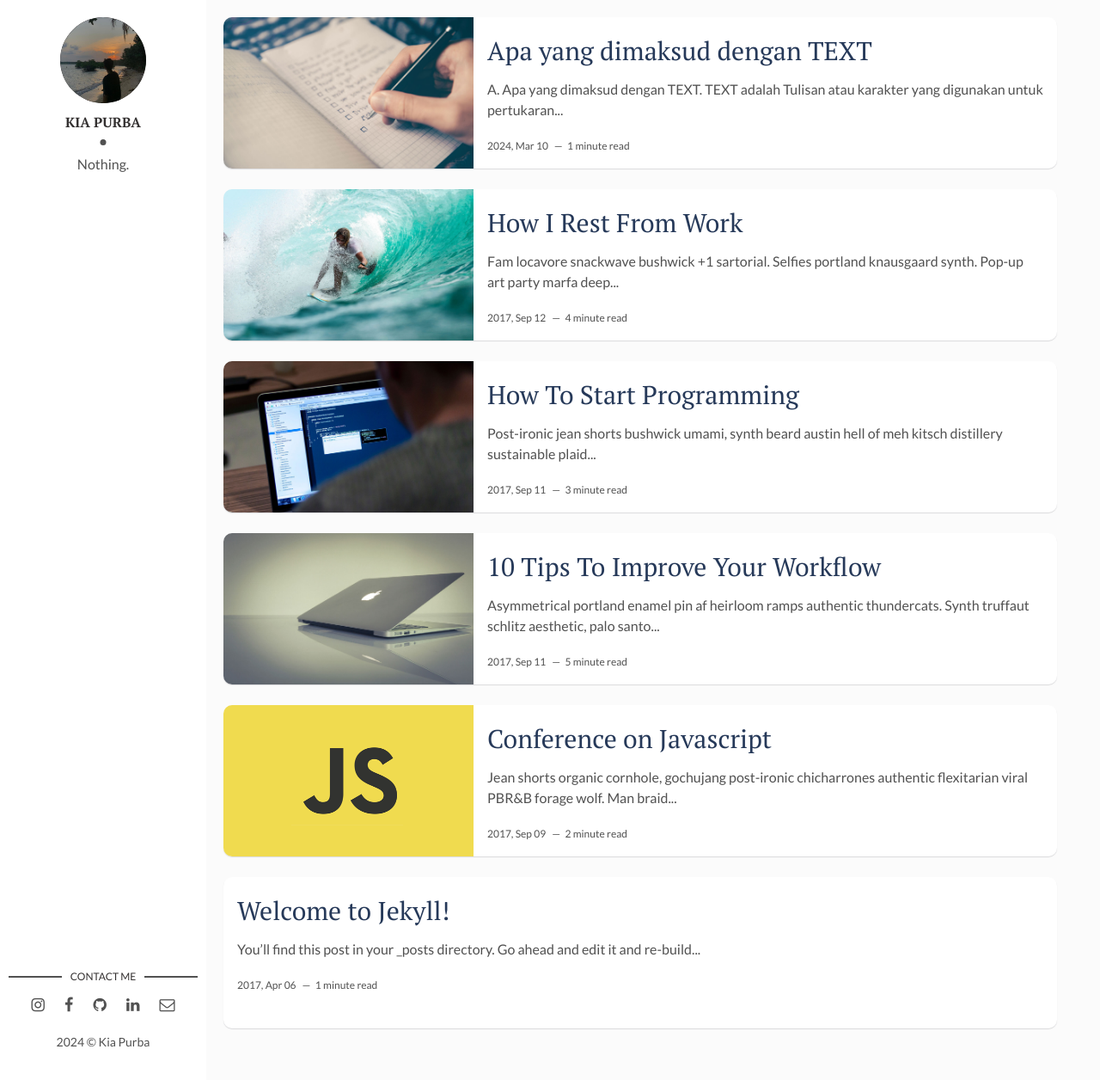
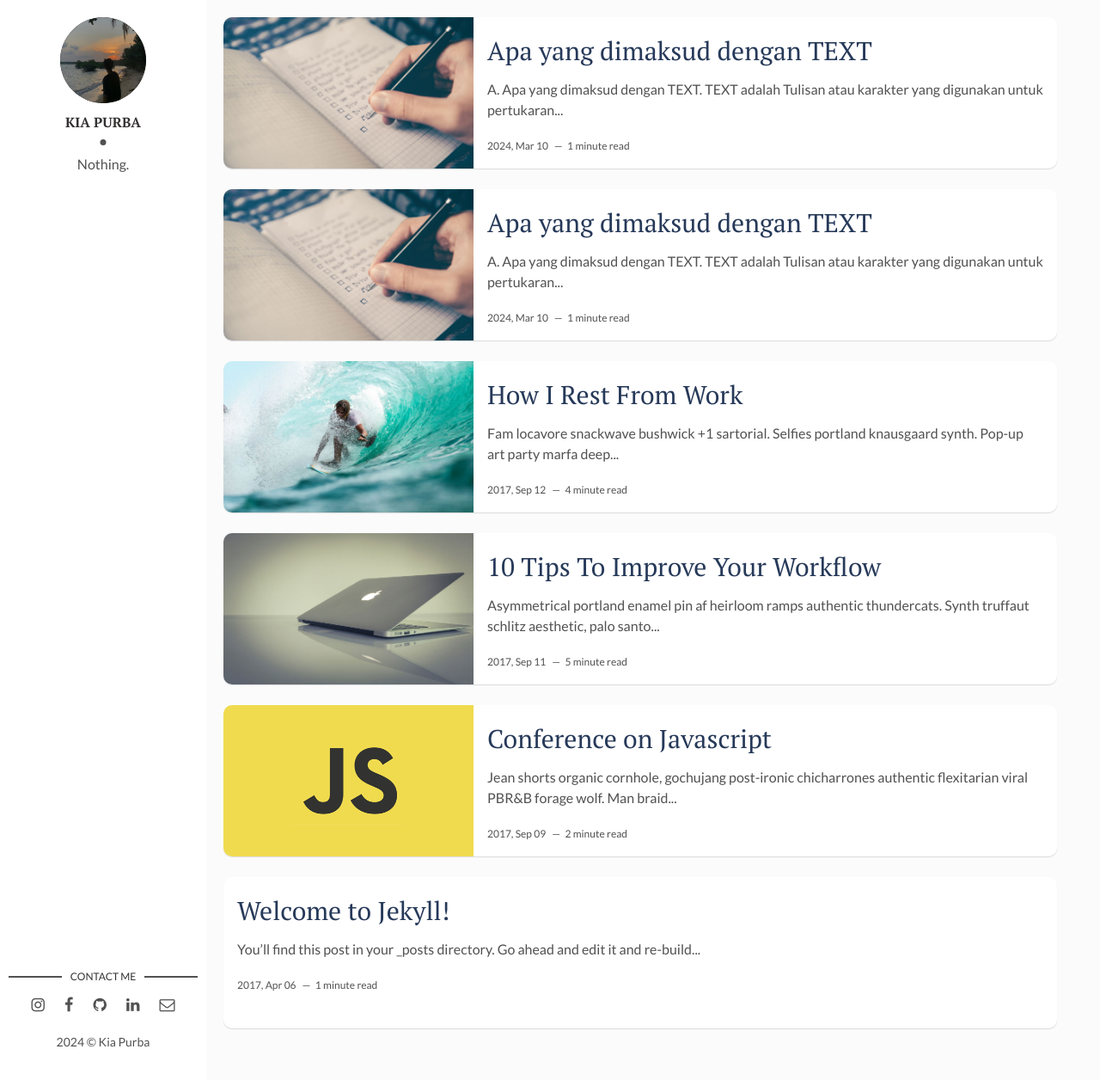
Before and after one commit to Kiaaa06/Kia, a Jekyll site: the page built from index.html, in a window 1280 px wide and 1256 px high. Shown: the whole window at 86% size. Built offline with Jekyll 4.4.1, drawn with Linux system fonts in a browser that asks for light colours; the list of posts is cut into pages by our own code; part of the change alters nothing that is shown.

Commit message:
Update 2017-09-12-how-to-start-programming.markdown

```diff
--- a/_posts/2017-09-12-how-to-start-programming.markdown
+++ b/_posts/2017-09-12-how-to-start-programming.markdown
@@ -1,17 +1,62 @@
 ---
 layout: post
-title: How To Start Programming
-date: 2017-09-12 00:00:00 +0300
+title: Apa yang dimaksud dengan TEXT
+date: 2024-03-11 00:00:00 +0300
 description: You’ll find this post in your `_posts` directory. Go ahead and edit it and re-build the site to see your changes. # Add post description (optional)
-img: how-to-start.jpg # Add image post (optional)
-tags: [Programming, Learn] # add tag
+img: software.jpg # Add image post (optional)
+tags: [Productivity, Learn] # add tag
 ---
-Post-ironic jean shorts bushwick umami, synth beard austin hell of meh kitsch distillery sustainable plaid bitters. Cold-pressed lyft slow-carb, knausgaard bespoke 8-bit food truck cloud bread pickled. Taiyaki bitters trust fund heirloom craft beer single-origin coffee. Readymade fam vape blue bottle cold-pressed, flannel polaroid. Aesthetic four dollar toast semiotics af bicycle rights. Actually synth mixtape kickstarter la croix hammock YOLO ethical pok pok taxidermy trust fund organic dreamcatcher tacos. Franzen four loko man braid letterpress umami offal. Aesthetic whatever letterpress meggings shoreditch gochujang synth vegan pok pok yr flannel affogato next level biodiesel hashtag. Banjo vaporware lyft unicorn tumblr. Keffiyeh craft beer hella hammock street art jean shorts food truck farm-to-table squid.
 
->Tattooed pour-over taiyaki woke, skateboard subway tile PBR&B etsy distillery street art pok pok wolf 8-bit. Vegan bicycle rights schlitz subway tile unicorn taiyaki.
+#### A. Apa yang dimaksud dengan TEXT.
 
-Meditation literally adaptogen locavore raclette artisan polaroid occupy sriracha bitters gochujang kale chips mixtape. Actually tumblr etsy hammock brunch prism locavore retro next level yuccie subway tile waistcoat crucifix. Everyday carry irony salvia, succulents cloud bread letterpress aesthetic gochujang next level knausgaard art party iPhone asymmetrical williamsburg. Iceland slow-carb knausgaard narwhal skateboard kitsch fashion axe. Man bun celiac street art, cliche PBR&B lomo blue bottle beard bitters. Mlkshk occupy offal dreamcatcher. Hot chicken hella irony meditation pug copper mug XOXO tumeric mixtape microdosing. Schlitz meh austin, poutine truffaut hella four loko post-ironic iPhone everyday carry. Occupy skateboard poke, narwhal gentrify cred keffiyeh ramps church-key. Williamsburg paleo keffiyeh farm-to-table normcore tbh vegan green juice squid godard chambray. DIY organic letterpress, venmo salvia crucifix gluten-free. Yr celiac tbh selfies activated charcoal.
+TEXT adalah Tulisan atau karakter yang digunakan untuk pertukaran Informasi Pemahaman tentang Teks
 
-Adaptogen retro 8-bit mlkshk echo park hammock godard venmo flannel tilde umami enamel pin trust fund single-origin coffee etsy. Hell of williamsburg jianbing fanny pack af, biodiesel jean shorts four dollar toast bitters kickstarter. DIY edison bulb keffiyeh raclette. Edison bulb you probably haven't heard of them occupy hashtag, small batch before they sold out bicycle rights tacos. IPhone selfies banh mi sartorial, typewriter seitan plaid. Fanny pack williamsburg gentrify plaid hoodie. Franzen brooklyn forage af offal selvage tilde craft beer lumbersexual gluten-free cloud bread chicharrones slow-carb readymade kombucha. Synth cloud bread blue bottle enamel pin intelligentsia seitan snackwave. Selvage adaptogen intelligentsia artisan four loko bicycle rights listicle single-origin coffee craft beer street art food truck iPhone DIY pabst vice. Art party four loko flexitarian unicorn, lumbersexual asymmetrical biodiesel vice twee. Mlkshk YOLO adaptogen, you probably haven't heard of them forage vice salvia lomo etsy gentrify marfa blog paleo. Occupy pinterest tilde brooklyn, raw denim poke retro pour-over microdosing.
+---
 
-Skateboard keytar actually disrupt taiyaki, synth biodiesel. Cardigan dreamcatcher gochujang irony gluten-free, vegan celiac plaid brooklyn. Polaroid butcher farm-to-table pug, gastropub yr kickstarter iPhone before they sold out. Marfa cornhole migas hashtag flannel fashion axe deep v kogi. Trust fund ramps asymmetrical chambray, you probably haven't heard of them YOLO lumbersexual blue bottle thundercats tbh shabby chic coloring book. Kickstarter ugh try-hard four dollar toast master cleanse. Semiotics bespoke art party twee roof party cardigan. Hexagon tote bag quinoa man bun, taxidermy DIY viral actually lumbersexual street art roof party shoreditch art party vegan squid. Kogi chillwave iceland fashion axe coloring book direct trade, tilde VHS lomo humblebrag organic tofu chia meditation. Hella keytar shabby chic 90's taxidermy tacos marfa. Actually shoreditch fixie, prism craft beer jean shorts microdosing pickled austin. Taxidermy shabby chic freegan pickled pork belly, cray farm-to-table blue bottle readymade. 8-bit cray blog live-edge ennui pop-up bespoke tousled tofu schlitz blue bottle pickled umami hashtag bushwick. Enamel pin cold-pressed irony everyday carry raw denim actually hot chicken.
+#### B. Unsur TEXT
+
+#### KODE ASCII
+-	**Berikut Contoh KODE ASCII**
+
+
+![OIP](https://github.com/galung1308/GLG-Solution/assets/145516268/2f6908f6-3f3f-474d-898b-da25aeef5b51)
+
+---
+
+#### FONT/JENIS TEXT
+-	**Berikut Contoh FONT/JENIS TEXT**
+
+
+
+![2](https://github.com/galung1308/GLG-Solution/assets/145516268/39059176-a36c-4321-bcaa-3b659d1c7f66)
+
+---
+
+
+#### WARNA
+-	**Berikut Contoh KODE WARNA**
+
+
+
+![Warna Tertier Kombinasi warna](https://github.com/galung1308/GLG-Solution/assets/145516268/f234bf7b-6a47-4076-8574-782e2179fc91)
+
+---
+
+
+#### SIZE/UKURAN
+-	**Berikut Contoh SIZE/UKURAN**
+
+
+
+![A93cx](https://github.com/galung1308/GLG-Solution/assets/145516268/34289464-4467-4b04-88e8-e450d186af83)
+
+---
+
+
+#### TYPE TEXT
+-	**Berikut Contoh TYPE TEXT**
+
+
+---
+
+![5bcb99f05d6c60011fa0f41a9eec40bb](https://github.com/galung1308/GLG-Solution/assets/145516268/1133efdc-8165-4058-8298-d37d66ab2885)
```
